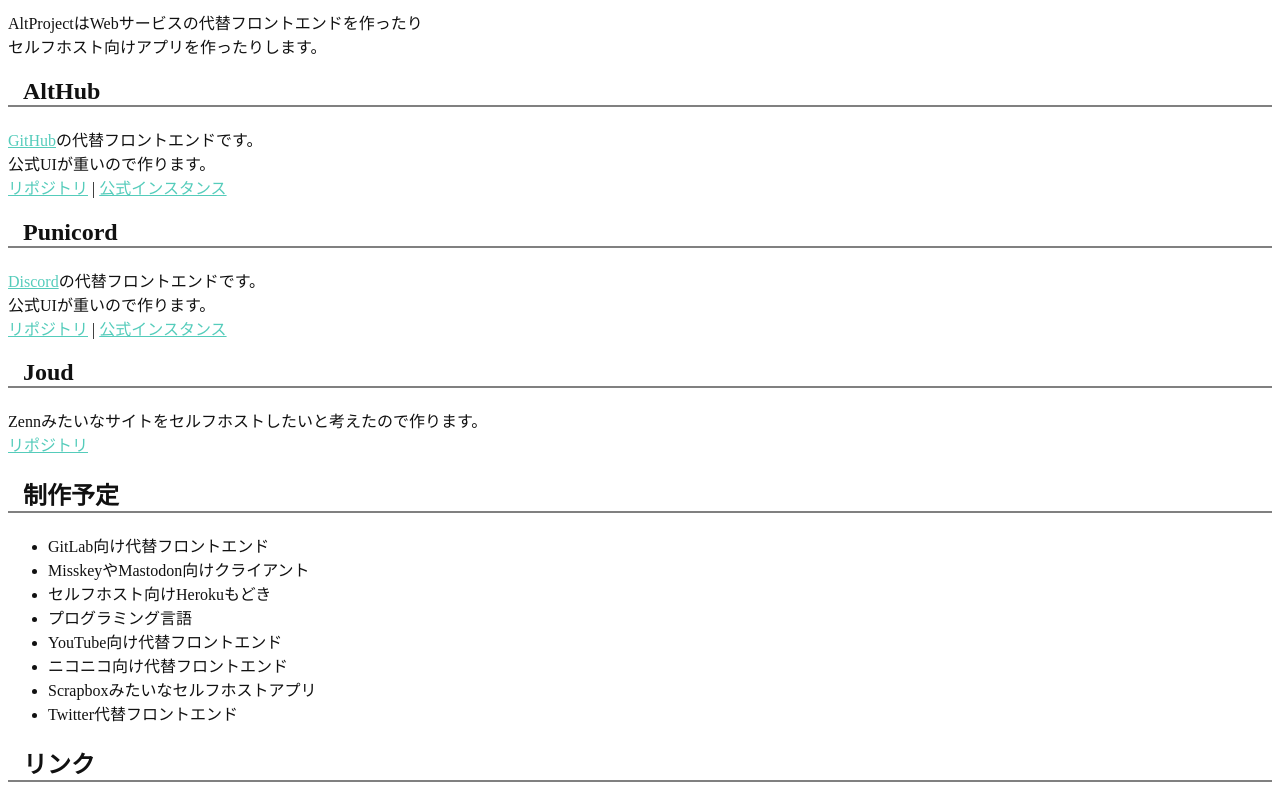
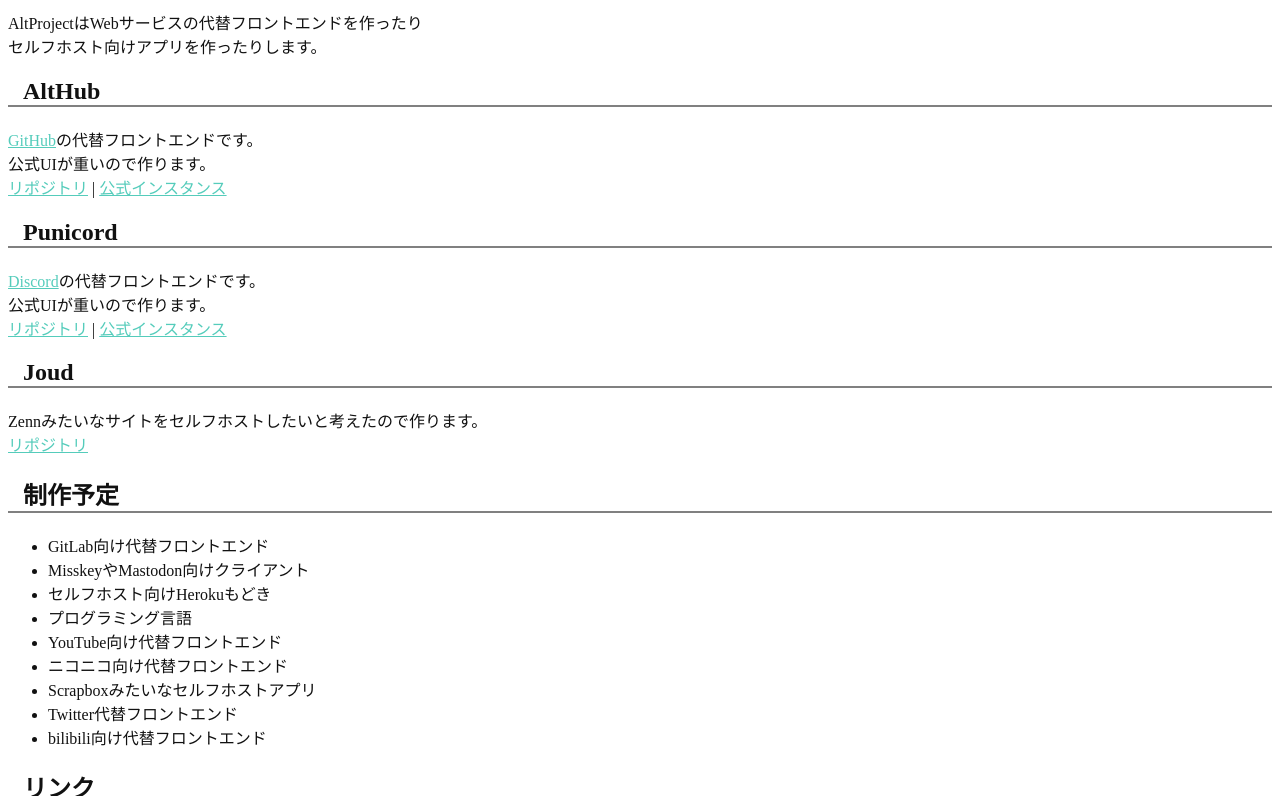
Before and after one commit to akku1139/altproject, a plain HTML site: page public/index.html in a window 1280 px wide. Shown: the part 81-877 px from the top of the page. Drawn offline with Linux system fonts and the light colour scheme.

Commit message:
bilibili

```diff
--- a/public/index.html
+++ b/public/index.html
@@ -35,6 +35,7 @@
       <li>ニコニコ向け代替フロントエンド</li>
       <li>Scrapboxみたいなセルフホストアプリ</li>
       <li>Twitter代替フロントエンド</li>
+      <li>bilibili向け代替フロントエンド</li>
     </ul>
 
     <h2>リンク</h2>
```
